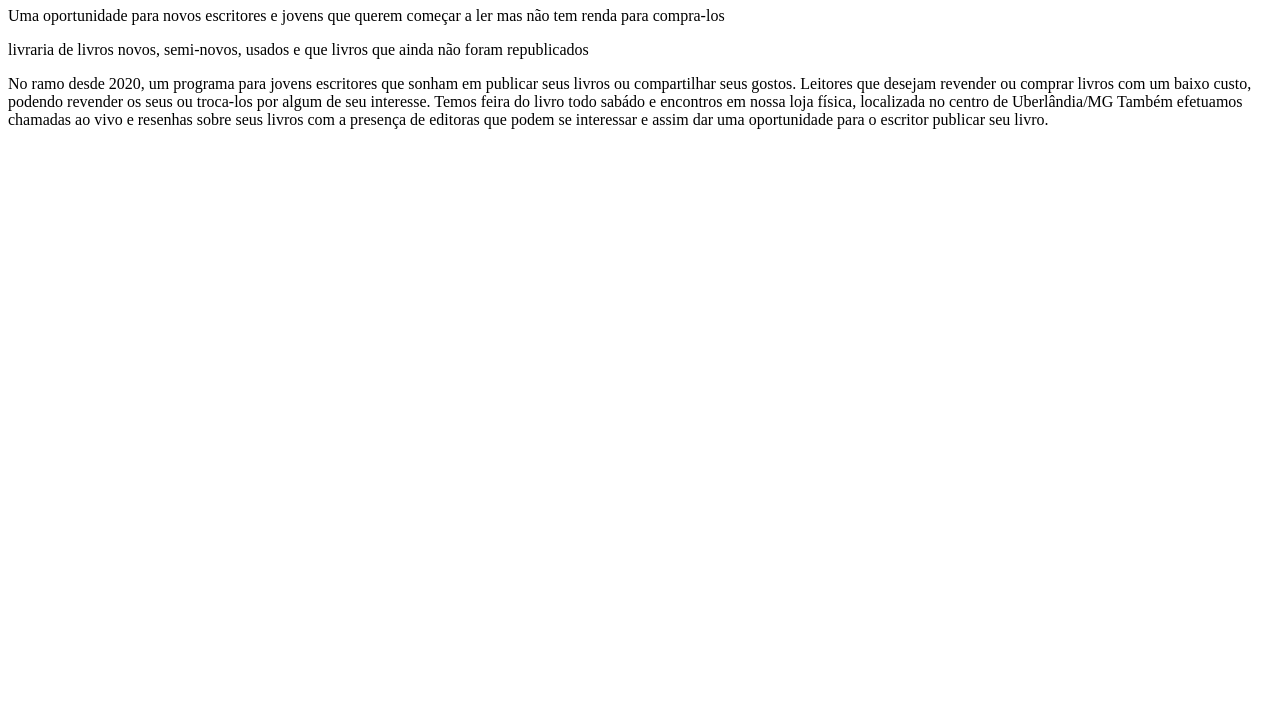
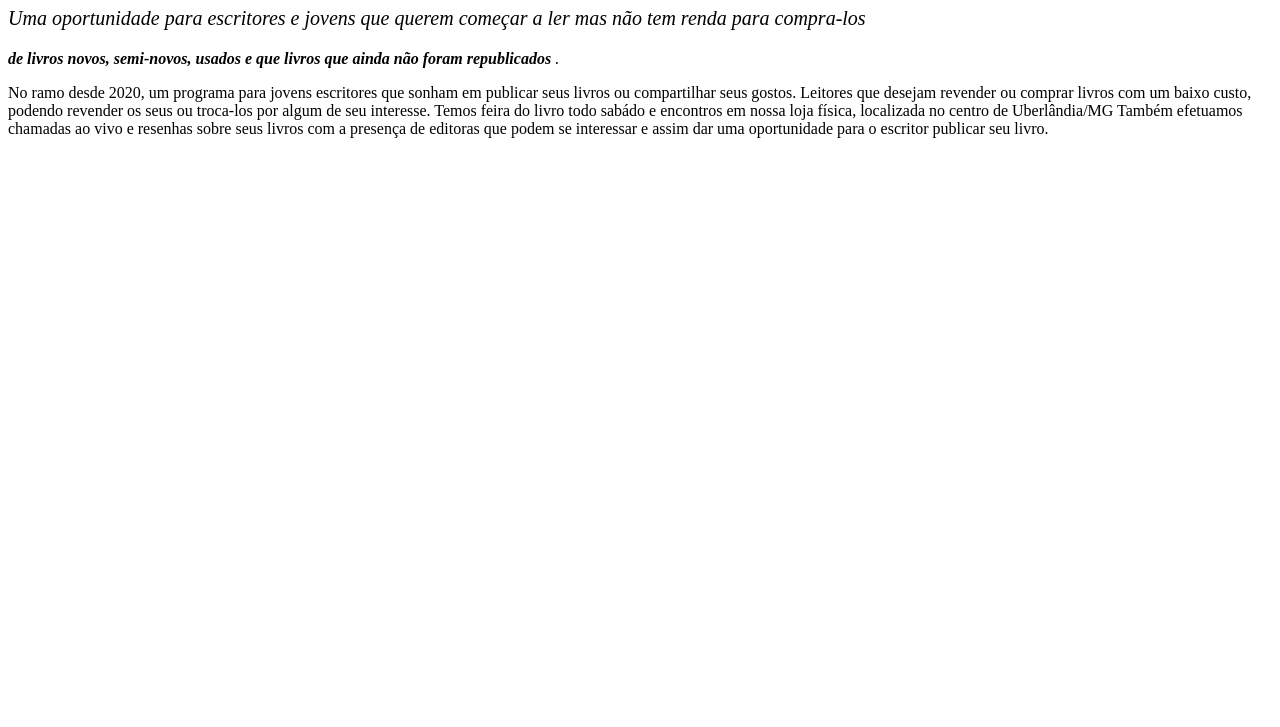
Before and after one commit to sthef4ny/curso4-site-1b, a plain HTML site: page index.html in a window 1280 px wide. Shown: the part 73-800 px from the top of the page. Drawn offline with Linux system fonts and the light colour scheme.

Commit message:
alteração

```diff
--- a/index.html
+++ b/index.html
@@ -6,10 +6,10 @@
 
     </head>
     <body>
-        <h1> pisando nas nuvens</h1>
+        <h1>pisando nas nuvens</h1>
 
-        <p>Uma oportunidade para novos escritores e jovens que querem começar a ler mas não tem renda para compra-los </p>
-        <P>livraria de livros novos, semi-novos, usados e que livros que ainda não foram republicados</P>
+        <p style="font-size: 20px"><em>Uma oportunidade para escritores e jovens que querem começar a ler mas não tem renda para compra-los </p>
+        <P> <strong> de livros novos, semi-novos, usados e que livros que ainda não foram republicados </strong>. </em></P>
 
         <p>No ramo desde 2020, um programa para jovens escritores que sonham em publicar seus livros ou compartilhar seus gostos.
         Leitores que desejam revender ou comprar livros com um baixo custo, podendo revender os seus ou troca-los por algum de seu interesse.
```
